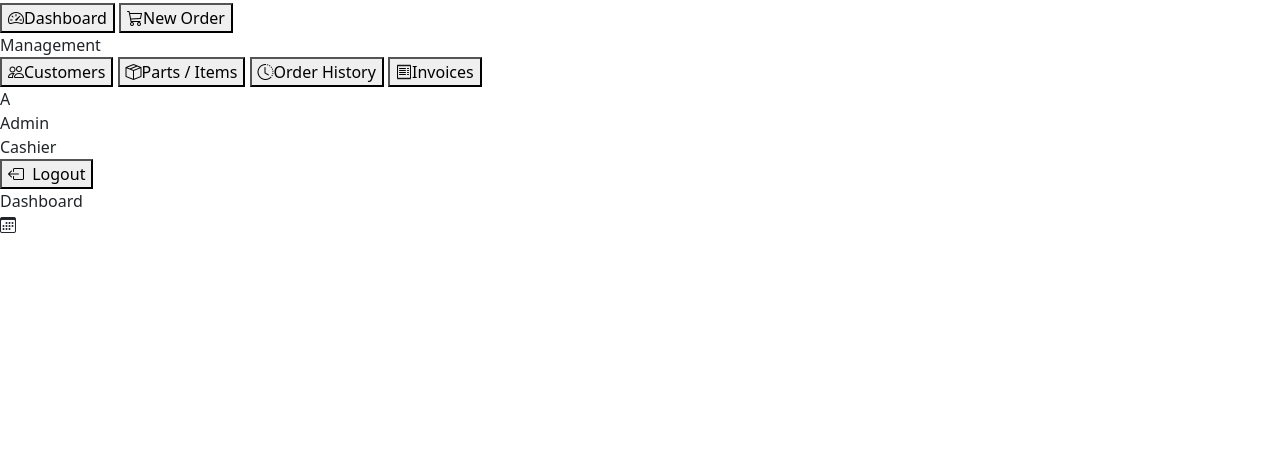
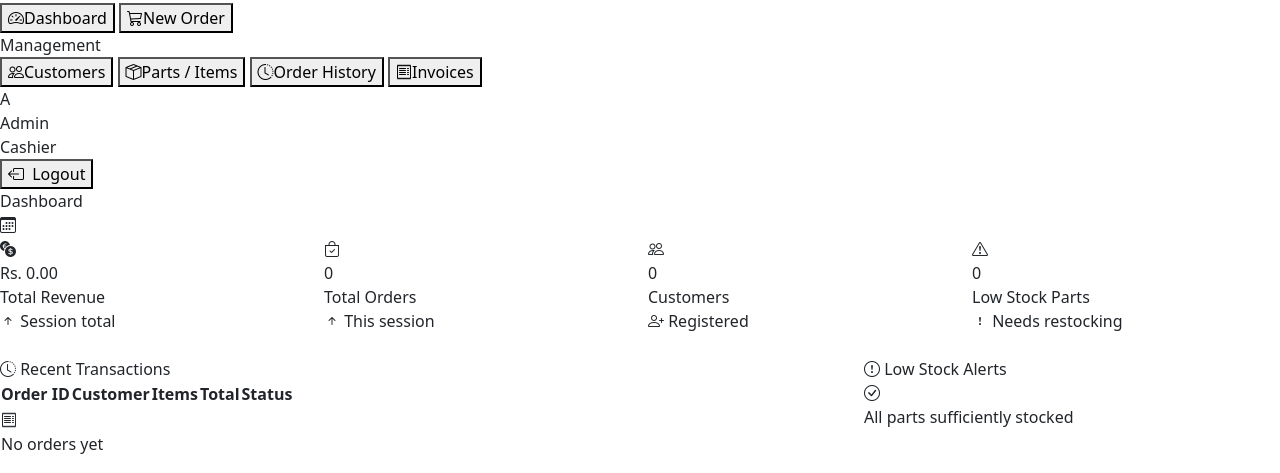
Before and after one commit to Lahiru-23/AutoParts-POS-Motor-Parts-Management-System, a website built with webpack: page index.html in a window 1280 px wide. Shown: the part 385-858 px from the top of the page. Before the commit the page ends 800 px from the top, so only its background shows below. Built offline with nearby package versions, Linux system fonts and the light colour scheme; a script that the page names is missing.

Commit message:
create dashboard view

```diff
--- a/index.html
+++ b/index.html
@@ -120,6 +120,75 @@
     </div>
 
     <div class="page-content">
+      <!-----------VIEW — DASHBOARD------- -->
+      <div class="page-section active" id="section-dashboard">
+        <div class="row g-3 mb-4">
+          <div class="col-6 col-lg-3">
+            <div class="stat-card orange">
+              <div class="stat-icon orange"><i class="bi bi-currency-exchange"></i></div>
+              <div class="stat-value" id="dash-sales">Rs. 0.00</div>
+              <div class="stat-label">Total Revenue</div>
+              <div class="stat-change"><i class="bi bi-arrow-up-short"></i> Session total</div>
+            </div>
+          </div>
+          <div class="col-6 col-lg-3">
+            <div class="stat-card green">
+              <div class="stat-icon green"><i class="bi bi-bag-check"></i></div>
+              <div class="stat-value" id="dash-orders">0</div>
+              <div class="stat-label">Total Orders</div>
+              <div class="stat-change"><i class="bi bi-arrow-up-short"></i> This session</div>
+            </div>
+          </div>
+          <div class="col-6 col-lg-3">
+            <div class="stat-card blue">
+              <div class="stat-icon blue"><i class="bi bi-people"></i></div>
+              <div class="stat-value" id="dash-customers">0</div>
+              <div class="stat-label">Customers</div>
+              <div class="stat-change"><i class="bi bi-person-plus"></i> Registered</div>
+            </div>
+          </div>
+          <div class="col-6 col-lg-3">
+            <div class="stat-card red">
+              <div class="stat-icon red"><i class="bi bi-exclamation-triangle"></i></div>
+              <div class="stat-value" id="dash-lowstock">0</div>
+              <div class="stat-label">Low Stock Parts</div>
+              <div class="stat-change down"><i class="bi bi-exclamation"></i> Needs restocking</div>
+            </div>
+          </div>
+        </div>
+        <div class="row g-3">
+          <div class="col-lg-8">
+            <div class="pos-card">
+              <div class="pos-card-header">
+                <i class="bi bi-clock-history"></i> Recent Transactions
+              </div>
+              <div class="pos-card-body" style="padding:0">
+                <div class="table-responsive">
+                  <table class="pos-table">
+                    <thead>
+                    <tr><th>Order ID</th><th>Customer</th><th>Items</th><th>Total</th><th>Status</th></tr>
+                    </thead>
+                    <tbody id="dashRecentOrders">
+                    <tr><td colspan="5"><div class="empty-state"><i class="bi bi-receipt"></i><p>No orders yet</p></div></td></tr>
+                    </tbody>
+                  </table>
+                </div>
+              </div>
+            </div>
+          </div>
+          <div class="col-lg-4">
+            <div class="pos-card h-100">
+              <div class="pos-card-header"><i class="bi bi-exclamation-circle"></i> Low Stock Alerts</div>
+              <div class="pos-card-body" id="dashLowStockList">
+                <div class="empty-state"><i class="bi bi-check-circle" style="color:var(--success)"></i><p>All parts sufficiently stocked</p></div>
+              </div>
+            </div>
+          </div>
+        </div>
+      </div>
+      <!-- /dashboard -->
+
+
 
 
     </div>
```
